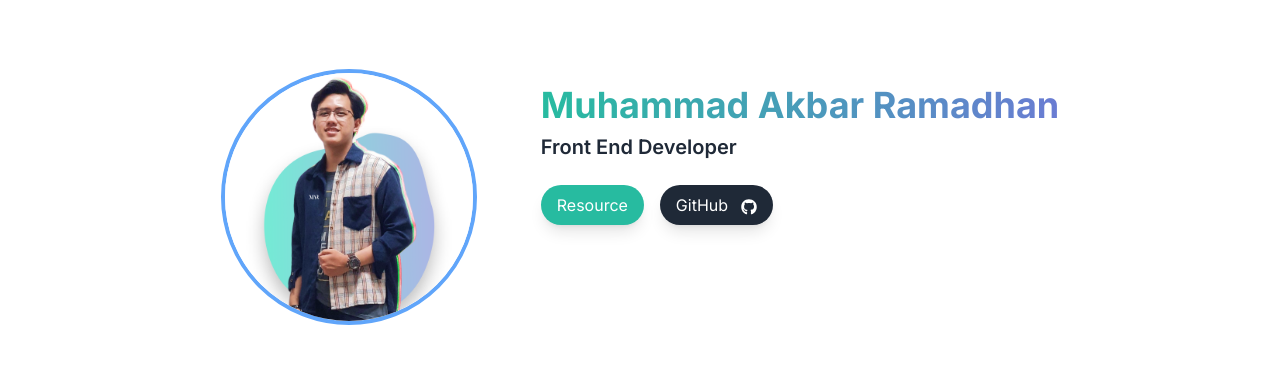
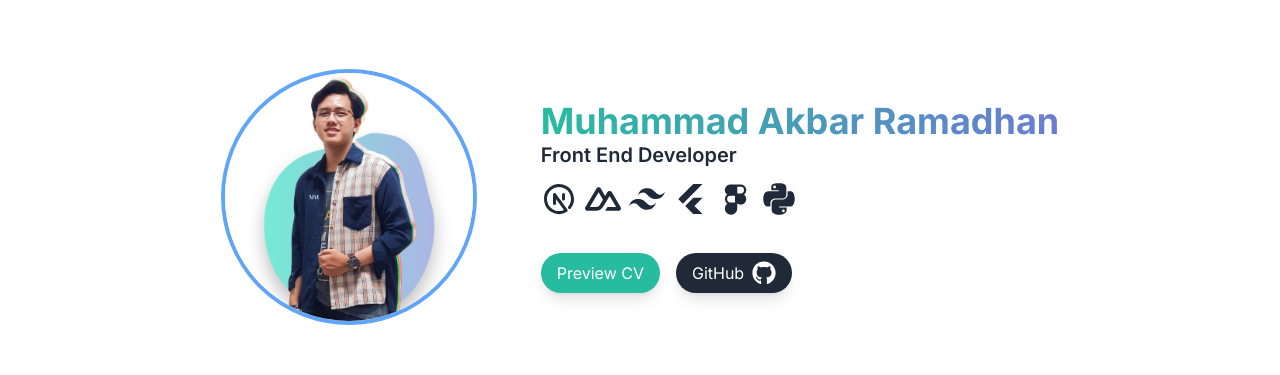
Before and after one commit to marmdhn/marmdhn, a Next.js app: page /about in a window 1280 px wide. Shown: the part 191-566 px from the top of the page. Built offline with nearby package versions, Linux system fonts and the light colour scheme; what tailwind-hamburgers would draw is missing.

Commit message:
refactor: implement UI

```diff
--- a/app/about/AboutMeSection.tsx
+++ b/app/about/AboutMeSection.tsx
@@ -1,11 +1,17 @@
 import Image from "next/image";
 import { FaGithub } from "react-icons/fa";
 import Link from "next/link";
+import { TbBrandNextjs } from "react-icons/tb";
+import { SiNuxtdotjs } from "react-icons/si";
+import { RiFlutterFill, RiTailwindCssFill } from "react-icons/ri";
+import { FaPython } from "react-icons/fa6";
+import { PiFigmaLogoFill } from "react-icons/pi";
+import ModalPreviewCV from "@/components/ModalPreviewCV";
 
 const AboutMeSection = () => {
   return (
     <section className="text-center p-8 transition-all duration-200">
-      <div className="flex flex-col md:flex-row justify-center items-center md:items-start gap-16">
+      <div className="flex flex-col md:flex-row justify-center items-center gap-16">
         <div className="w-64 h-64 rounded-full overflow-hidden border-4 border-blue-400">
           <Image
             src="/profile.png"
@@ -16,25 +22,95 @@ const AboutMeSection = () => {
             className="object-cover w-full h-full"
           />
         </div>
-        <div className="flex flex-col justify-center md:justify-start text-center md:text-start">
-          <h1 className="text-4xl font-bold mt-4 text-transparent bg-clip-text bg-gradient-to-r from-primary to-secondary">
-            Muhammad Akbar Ramadhan
-          </h1>
-          <p className="text-xl mt-2 text-gray-800 dark:text-gray-400 font-semibold">
-            Front End Developer
-          </p>
-          <div className="mt-6 flex justify-center md:justify-start space-x-4">
+        <div className="flex flex-col gap-3 justify-center md:justify-start text-center md:text-start">
+          <div>
+            <h1 className="text-4xl font-bold text-transparent bg-clip-text bg-gradient-to-r from-primary to-secondary">
+              Muhammad Akbar Ramadhan
+            </h1>
+            <p className="text-xl text-gray-800 dark:text-gray-400 font-semibold">
+              Front End Developer
+            </p>
+          </div>
+          <div className="flex space-x-2">
+            <div className="relative group">
+              <Link href="https://nextjs.org/" target="_blank">
+                <TbBrandNextjs
+                  size={36}
+                  className="transition-all duration-200 hover:text-gray-400 hover:cursor-pointer text-gray-800 dark:text-white dark:hover:text-gray-400"
+                />
+              </Link>
+              <div className="absolute bottom-full left-1/2 transform -translate-x-1/2 mb-2 w-max bg-gray-800 text-white text-xs rounded py-1 px-2 opacity-0 group-hover:opacity-100 transition-opacity duration-300">
+                Next.js
+              </div>
+            </div>
+
+            <div className="relative group">
+              <Link href="https://nuxt.com/" target="_blank">
+                <SiNuxtdotjs
+                  size={36}
+                  className="transition-all duration-200 hover:text-gray-400 hover:cursor-pointer text-gray-800 dark:text-white dark:hover:text-gray-400"
+                />
+              </Link>
+              <div className="absolute bottom-full left-1/2 transform -translate-x-1/2 mb-2 w-max bg-gray-800 text-white text-xs rounded py-1 px-2 opacity-0 group-hover:opacity-100 transition-opacity duration-300">
+                Nuxt.js
+              </div>
+            </div>
+
+            <div className="relative group">
+              <Link href="https://tailwindcss.com/" target="_blank">
+                <RiTailwindCssFill
+                  size={36}
+                  className="transition-all duration-200 hover:text-gray-400 hover:cursor-pointer text-gray-800 dark:text-white dark:hover:text-gray-400"
+                />
+              </Link>
+              <div className="absolute bottom-full left-1/2 transform -translate-x-1/2 mb-2 w-max bg-gray-800 text-white text-xs rounded py-1 px-2 opacity-0 group-hover:opacity-100 transition-opacity duration-300">
+                Tailwind CSS
+              </div>
+            </div>
+
+            <div className="relative group">
+              <Link href="https://flutter.dev/" target="_blank">
+                <RiFlutterFill
+                  size={36}
+                  className="transition-all duration-200 hover:text-gray-400 hover:cursor-pointer text-gray-800 dark:text-white dark:hover:text-gray-400"
+                />
+              </Link>
+              <div className="absolute bottom-full left-1/2 transform -translate-x-1/2 mb-2 w-max bg-gray-800 text-white text-xs rounded py-1 px-2 opacity-0 group-hover:opacity-100 transition-opacity duration-300">
+                Flutter
+              </div>
+            </div>
+
+            <div className="relative group">
+              <Link href="https://www.figma.com/" target="_blank">
+                <PiFigmaLogoFill
+                  size={36}
+                  className="transition-all duration-200 hover:text-gray-400 hover:cursor-pointer text-gray-800 dark:text-white dark:hover:text-gray-400"
+                />
+              </Link>
+              <div className="absolute bottom-full left-1/2 transform -translate-x-1/2 mb-2 w-max bg-gray-800 text-white text-xs rounded py-1 px-2 opacity-0 group-hover:opacity-100 transition-opacity duration-300">
+                Figma
+              </div>
+            </div>
+
+            <div className="relative group">
+              <Link href="https://www.python.org/" target="_blank">
+                <FaPython
+                  size={36}
+                  className="transition-all duration-200 hover:text-gray-400 hover:cursor-pointer text-gray-800 dark:text-white dark:hover:text-gray-400"
+                />
+              </Link>
+              <div className="absolute bottom-full left-1/2 transform -translate-x-1/2 mb-2 w-max bg-gray-800 text-white text-xs rounded py-1 px-2 opacity-0 group-hover:opacity-100 transition-opacity duration-300">
+                Python
+              </div>
+            </div>
+          </div>
+          <div className="mt-6 flex justify-center md:justify-start items-center space-x-4">
+            <ModalPreviewCV />
             <Link
               href="https://github.com/makbarramadhan62"
-              className="bg-primary text-white px-4 py-2 rounded-full shadow-lg transition-all duration-200 hover:bg-primary-dark"
+              className="bg-gray-800 text-white px-4 py-2 rounded-full shadow-lg transition-all duration-200 hover:bg-gray-700 flex items-center"
             >
-              Resource
-            </Link>
-            <Link
-              href="https://github.com/makbarramadhan62"
-              className="bg-gray-800 text-white px-4 py-2 rounded-full shadow-lg transition-all duration-200 hover:bg-gray-700"
-            >
-              GitHub <FaGithub className="inline-block ml-2" />
+              GitHub <FaGithub className="ml-2" size={24} />
             </Link>
           </div>
         </div>
```
